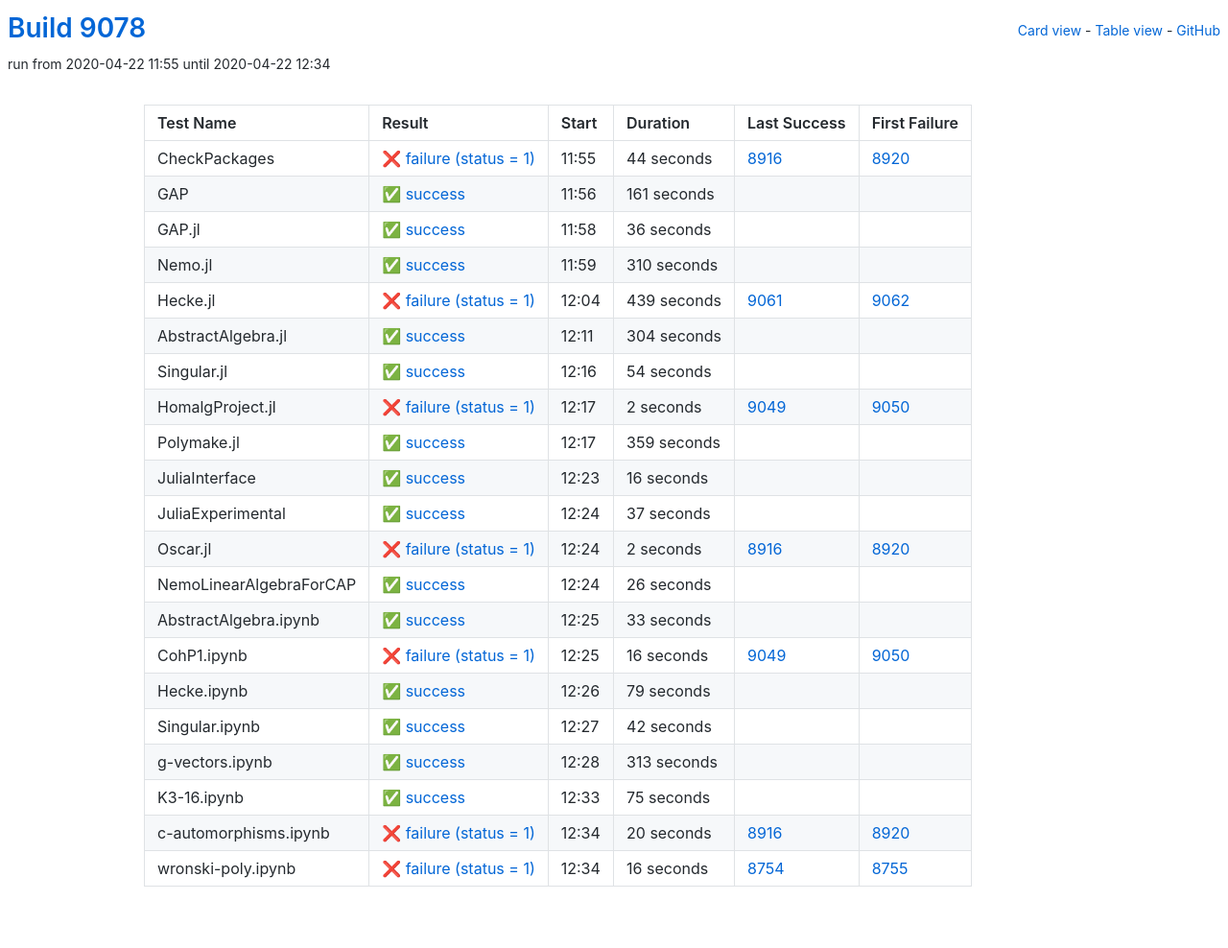
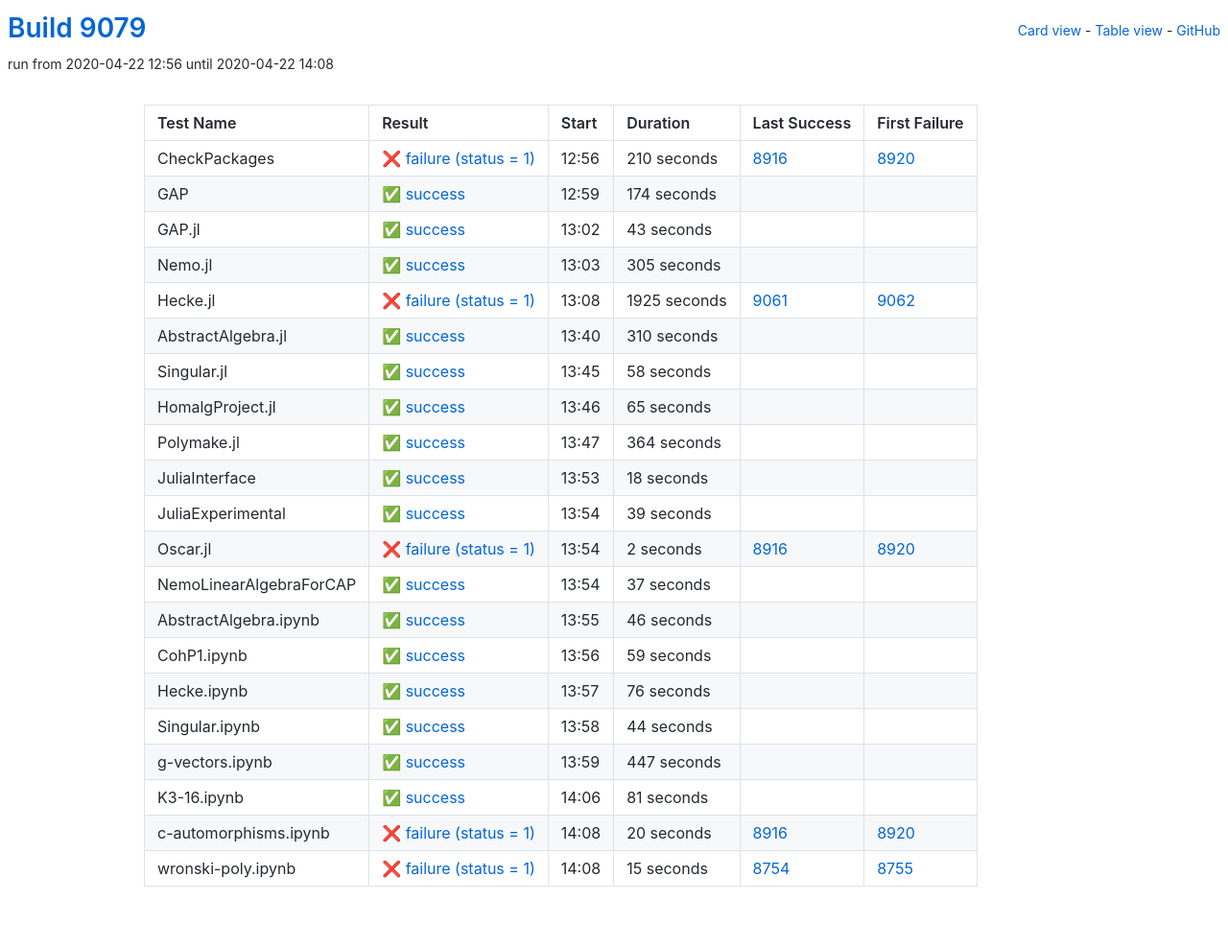
Before and after one commit to oscar-system/oscar-ci-status, a Jekyll site: the page built from table.html, in a window 1280 px wide. Shown: the whole page at 96% size. Built offline with Jekyll 4.4.1, drawn with Linux system fonts in a browser that asks for light colours.

Commit message:
Build 9079

```diff
--- a/_data/ci.yml
+++ b/_data/ci.yml
@@ -1,126 +1,126 @@
-build: 9078
-build_url: https://oscarci.mathematik.uni-kl.de/job/oscar/9078/
+build: 9079
+build_url: https://oscarci.mathematik.uni-kl.de/job/oscar/9079/
 job: oscar
 tests:
-- duration: 44
+- duration: 210
   exitcode: 1
   first_failure: 8920
   first_failure_url: https://oscarci.mathematik.uni-kl.de/job/oscar/8920/
   last_success: 8916
   last_success_url: https://oscarci.mathematik.uni-kl.de/job/oscar/8916/
-  log: https://oscarci.mathematik.uni-kl.de/job/oscar/9078/artifact/logs/build-9078/CheckPackages.log
+  log: https://oscarci.mathematik.uni-kl.de/job/oscar/9079/artifact/logs/build-9079/CheckPackages.log
   name: CheckPackages
-  start: 2020-04-22 11:55
+  start: 2020-04-22 12:56
   status: failure
   success: false
-- duration: 161
+- duration: 174
   exitcode: 0
   first_failure: false
   first_failure_url: null
   last_success: false
   last_success_url: null
-  log: https://oscarci.mathematik.uni-kl.de/job/oscar/9078/artifact/logs/build-9078/GAP.log
+  log: https://oscarci.mathematik.uni-kl.de/job/oscar/9079/artifact/logs/build-9079/GAP.log
   name: GAP
-  start: 2020-04-22 11:56
+  start: 2020-04-22 12:59
   status: success
   success: true
-- duration: 36
+- duration: 43
   exitcode: 0
   first_failure: false
   first_failure_url: null
   last_success: false
   last_success_url: null
-  log: https://oscarci.mathematik.uni-kl.de/job/oscar/9078/artifact/logs/build-9078/GAP.jl.log
+  log: https://oscarci.mathematik.uni-kl.de/job/oscar/9079/artifact/logs/build-9079/GAP.jl.log
   name: GAP.jl
-  start: 2020-04-22 11:58
+  start: 2020-04-22 13:02
   status: success
   success: true
+- duration: 305
+  exitcode: 0
+  first_failure: false
+  first_failure_url: null
+  last_success: false
+  last_success_url: null
+  log: https://oscarci.mathematik.uni-kl.de/job/oscar/9079/artifact/logs/build-9079/Nemo.jl.log
+  name: Nemo.jl
+  start: 2020-04-22 13:03
+  status: success
+  success: true
+- duration: 1925
+  exitcode: 1
+  first_failure: 9062
+  first_failure_url: https://oscarci.mathematik.uni-kl.de/job/oscar/9062/
+  last_success: 9061
+  last_success_url: https://oscarci.mathematik.uni-kl.de/job/oscar/9061/
+  log: https://oscarci.mathematik.uni-kl.de/job/oscar/9079/artifact/logs/build-9079/Hecke.jl.log
+  name: Hecke.jl
+  start: 2020-04-22 13:08
+  status: failure
+  success: false
 - duration: 310
   exitcode: 0
   first_failure: false
   first_failure_url: null
   last_success: false
   last_success_url: null
-  log: https://oscarci.mathematik.uni-kl.de/job/oscar/9078/artifact/logs/build-9078/Nemo.jl.log
-  name: Nemo.jl
-  start: 2020-04-22 11:59
+  log: https://oscarci.mathematik.uni-kl.de/job/oscar/9079/artifact/logs/build-9079/AbstractAlgebra.jl.log
+  name: AbstractAlgebra.jl
+  start: 2020-04-22 13:40
   status: success
   success: true
-- duration: 439
-  exitcode: 1
-  first_failure: 9062
-  first_failure_url: https://oscarci.mathematik.uni-kl.de/job/oscar/9062/
-  last_success: 9061
-  last_success_url: https://oscarci.mathematik.uni-kl.de/job/oscar/9061/
-  log: https://oscarci.mathematik.uni-kl.de/job/oscar/9078/artifact/logs/build-9078/Hecke.jl.log
-  name: Hecke.jl
-  start: 2020-04-22 12:04
-  status: failure
-  success: false
-- duration: 304
+- duration: 58
   exitcode: 0
   first_failure: false
   first_failure_url: null
   last_success: false
   last_success_url: null
-  log: https://oscarci.mathematik.uni-kl.de/job/oscar/9078/artifact/logs/build-9078/AbstractAlgebra.jl.log
-  name: AbstractAlgebra.jl
-  start: 2020-04-22 12:11
+  log: https://oscarci.mathematik.uni-kl.de/job/oscar/9079/artifact/logs/build-9079/Singular.jl.log
+  name: Singular.jl
+  start: 2020-04-22 13:45
   status: success
   success: true
-- duration: 54
+- duration: 65
   exitcode: 0
   first_failure: false
   first_failure_url: null
   last_success: false
   last_success_url: null
-  log: https://oscarci.mathematik.uni-kl.de/job/oscar/9078/artifact/logs/build-9078/Singular.jl.log
-  name: Singular.jl
-  start: 2020-04-22 12:16
+  log: https://oscarci.mathematik.uni-kl.de/job/oscar/9079/artifact/logs/build-9079/HomalgProject.jl.log
+  name: HomalgProject.jl
+  start: 2020-04-22 13:46
   status: success
   success: true
-- duration: 2
-  exitcode: 1
-  first_failure: 9050
-  first_failure_url: https://oscarci.mathematik.uni-kl.de/job/oscar/9050/
-  last_success: 9049
-  last_success_url: https://oscarci.mathematik.uni-kl.de/job/oscar/9049/
-  log: https://oscarci.mathematik.uni-kl.de/job/oscar/9078/artifact/logs/build-9078/HomalgProject.jl.log
-  name: HomalgProject.jl
-  start: 2020-04-22 12:17
-  status: failure
-  success: false
-- duration: 359
+- duration: 364
   exitcode: 0
   first_failure: false
   first_failure_url: null
   last_success: false
   last_success_url: null
-  log: https://oscarci.mathematik.uni-kl.de/job/oscar/9078/artifact/logs/build-9078/Polymake.jl.log
+  log: https://oscarci.mathematik.uni-kl.de/job/oscar/9079/artifact/logs/build-9079/Polymake.jl.log
   name: Polymake.jl
-  start: 2020-04-22 12:17
+  start: 2020-04-22 13:47
   status: success
   success: true
-- duration: 16
+- duration: 18
   exitcode: 0
   first_failure: false
   first_failure_url: null
   last_success: false
   last_success_url: null
-  log: https://oscarci.mathematik.uni-kl.de/job/oscar/9078/artifact/logs/build-9078/JuliaInterface.log
+  log: https://oscarci.mathematik.uni-kl.de/job/oscar/9079/artifact/logs/build-9079/JuliaInterface.log
   name: JuliaInterface
-  start: 2020-04-22 12:23
+  start: 2020-04-22 13:53
   status: success
   success: true
-- duration: 37
+- duration: 39
   exitcode: 0
   first_failure: false
   first_failure_url: null
   last_success: false
   last_success_url: null
-  log: https://oscarci.mathematik.uni-kl.de/job/oscar/9078/artifact/logs/build-9078/JuliaExperimental.log
+  log: https://oscarci.mathematik.uni-kl.de/job/oscar/9079/artifact/logs/build-9079/JuliaExperimental.log
   name: JuliaExperimental
-  start: 2020-04-22 12:24
+  start: 2020-04-22 13:54
   status: success
   success: true
 - duration: 2
@@ -129,86 +129,86 @@
   first_failure_url: https://oscarci.mathematik.uni-kl.de/job/oscar/8920/
   last_success: 8916
   last_success_url: https://oscarci.mathematik.uni-kl.de/job/oscar/8916/
-  log: https://oscarci.mathematik.uni-kl.de/job/oscar/9078/artifact/logs/build-9078/Oscar.jl.log
+  log: https://oscarci.mathematik.uni-kl.de/job/oscar/9079/artifact/logs/build-9079/Oscar.jl.log
   name: Oscar.jl
-  start: 2020-04-22 12:24
+  start: 2020-04-22 13:54
   status: failure
   success: false
-- duration: 26
+- duration: 37
   exitcode: 0
   first_failure: false
   first_failure_url: null
   last_success: false
   last_success_url: null
-  log: https://oscarci.mathematik.uni-kl.de/job/oscar/9078/artifact/logs/build-9078/NemoLinearAlgebraForCAP.log
+  log: https://oscarci.mathematik.uni-kl.de/job/oscar/9079/artifact/logs/build-9079/NemoLinearAlgebraForCAP.log
   name: NemoLinearAlgebraForCAP
-  start: 2020-04-22 12:24
+  start: 2020-04-22 13:54
   status: success
   success: true
-- duration: 33
+- duration: 46
   exitcode: 0
   first_failure: false
   first_failure_url: null
   last_success: false
   last_success_url: null
-  log: https://oscarci.mathematik.uni-kl.de/job/oscar/9078/artifact/logs/build-9078/AbstractAlgebra.ipynb.log
+  log: https://oscarci.mathematik.uni-kl.de/job/oscar/9079/artifact/logs/build-9079/AbstractAlgebra.ipynb.log
   name: AbstractAlgebra.ipynb
-  start: 2020-04-22 12:25
+  start: 2020-04-22 13:55
   status: success
   success: true
-- duration: 16
-  exitcode: 1
-  first_failure: 9050
-  first_failure_url: https://oscarci.mathematik.uni-kl.de/job/oscar/9050/
-  last_success: 9049
-  last_success_url: https://oscarci.mathematik.uni-kl.de/job/oscar/9049/
-  log: https://oscarci.mathematik.uni-kl.de/job/oscar/9078/artifact/logs/build-9078/CohP1.ipynb.log
-  name: CohP1.ipynb
-  start: 2020-04-22 12:25
-  status: failure
-  success: false
-- duration: 79
+- duration: 59
   exitcode: 0
   first_failure: false
   first_failure_url: null
   last_success: false
   last_success_url: null
-  log: https://oscarci.mathematik.uni-kl.de/job/oscar/9078/artifact/logs/build-9078/Hecke.ipynb.log
-  name: Hecke.ipynb
-  start: 2020-04-22 12:26
+  log: https://oscarci.mathematik.uni-kl.de/job/oscar/9079/artifact/logs/build-9079/CohP1.ipynb.log
+  name: CohP1.ipynb
+  start: 2020-04-22 13:56
   status: success
   success: true
-- duration: 42
+- duration: 76
   exitcode: 0
   first_failure: false
   first_failure_url: null
   last_success: false
   last_success_url: null
-  log: https://oscarci.mathematik.uni-kl.de/job/oscar/9078/artifact/logs/build-9078/Singular.ipynb.log
-  name: Singular.ipynb
-  start: 2020-04-22 12:27
+  log: https://oscarci.mathematik.uni-kl.de/job/oscar/9079/artifact/logs/build-9079/Hecke.ipynb.log
+  name: Hecke.ipynb
+  start: 2020-04-22 13:57
   status: success
   success: true
-- duration: 313
+- duration: 44
   exitcode: 0
   first_failure: false
   first_failure_url: null
   last_success: false
   last_success_url: null
-  log: https://oscarci.mathematik.uni-kl.de/job/oscar/9078/artifact/logs/build-9078/g-vectors.ipynb.log
-  name: g-vectors.ipynb
-  start: 2020-04-22 12:28
+  log: https://oscarci.mathematik.uni-kl.de/job/oscar/9079/artifact/logs/build-9079/Singular.ipynb.log
+  name: Singular.ipynb
+  start: 2020-04-22 13:58
   status: success
   success: true
-- duration: 75
+- duration: 447
   exitcode: 0
   first_failure: false
   first_failure_url: null
   last_success: false
   last_success_url: null
-  log: https://oscarci.mathematik.uni-kl.de/job/oscar/9078/artifact/logs/build-9078/K3-16.ipynb.log
+  log: https://oscarci.mathematik.uni-kl.de/job/oscar/9079/artifact/logs/build-9079/g-vectors.ipynb.log
+  name: g-vectors.ipynb
+  start: 2020-04-22 13:59
+  status: success
+  success: true
+- duration: 81
+  exitcode: 0
+  first_failure: false
+  first_failure_url: null
+  last_success: false
+  last_success_url: null
+  log: https://oscarci.mathematik.uni-kl.de/job/oscar/9079/artifact/logs/build-9079/K3-16.ipynb.log
   name: K3-16.ipynb
-  start: 2020-04-22 12:33
+  start: 2020-04-22 14:06
   status: success
   success: true
 - duration: 20
@@ -217,19 +217,19 @@
   first_failure_url: https://oscarci.mathematik.uni-kl.de/job/oscar/8920/
   last_success: 8916
   last_success_url: https://oscarci.mathematik.uni-kl.de/job/oscar/8916/
-  log: https://oscarci.mathematik.uni-kl.de/job/oscar/9078/artifact/logs/build-9078/c-automorphisms.ipynb.log
+  log: https://oscarci.mathematik.uni-kl.de/job/oscar/9079/artifact/logs/build-9079/c-automorphisms.ipynb.log
   name: c-automorphisms.ipynb
-  start: 2020-04-22 12:34
+  start: 2020-04-22 14:08
   status: failure
   success: false
-- duration: 16
+- duration: 15
   exitcode: 1
   first_failure: 8755
   first_failure_url: https://oscarci.mathematik.uni-kl.de/job/oscar/8755/
   last_success: 8754
   last_success_url: https://oscarci.mathematik.uni-kl.de/job/oscar/8754/
-  log: https://oscarci.mathematik.uni-kl.de/job/oscar/9078/artifact/logs/build-9078/wronski-poly.ipynb.log
+  log: https://oscarci.mathematik.uni-kl.de/job/oscar/9079/artifact/logs/build-9079/wronski-poly.ipynb.log
   name: wronski-poly.ipynb
-  start: 2020-04-22 12:34
+  start: 2020-04-22 14:08
   status: failure
   success: false
```
Also changed, not shown: README.md.
